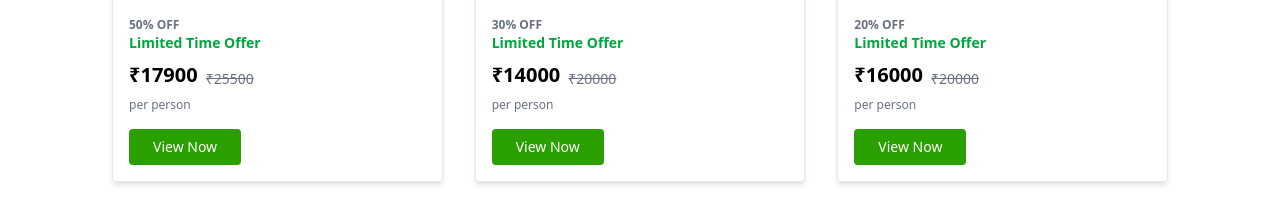
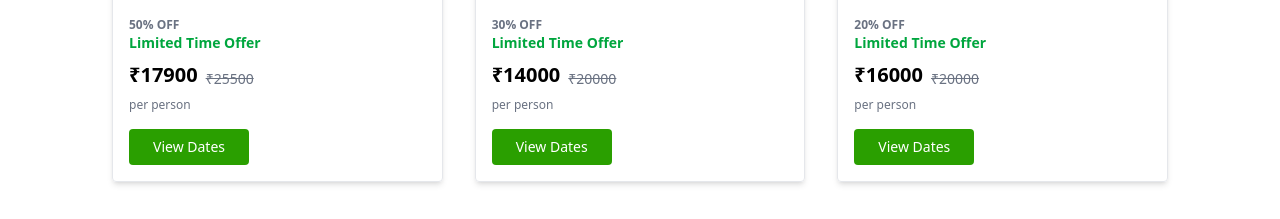
Before and after one commit to srishtisoni7541/ecotrip-client, a React (Vite) app: page / in a window 1280 px wide. Shown: the part 1820-2039 px from the top of the page. Built offline with nearby package versions, Linux system fonts and the light colour scheme.

Commit message:
dynamic text rendering on button done

```diff
--- a/src/components/FeaturedTourSection.jsx
+++ b/src/components/FeaturedTourSection.jsx
@@ -3,8 +3,10 @@ import { Heart } from "lucide-react";
 import img1 from '../Images/img1.png';
 import img2 from '../Images/featuredImg2.png';
 import img3 from '../Images/featuredImg3.png';
+import { useLocation } from "react-router-dom";
 
 const FeaturedToursSection = () => {
+  const  location = useLocation();
   const tours = [
     {
       id: 1,
@@ -73,7 +75,7 @@ const FeaturedToursSection = () => {
                 <p className="text-xs text-gray-500 mb-4">per person</p>
 
                 <button className="bg-[#2A9F00] hover:bg-green-700 text-white text-sm font-medium px-6 py-2 rounded">
-                  View Now
+                   {location.pathname === "/"  && location.pathname === '/tour-by-date'? "View Now" : "View Dates"}
                 </button>
               </div>
             </div>
```
